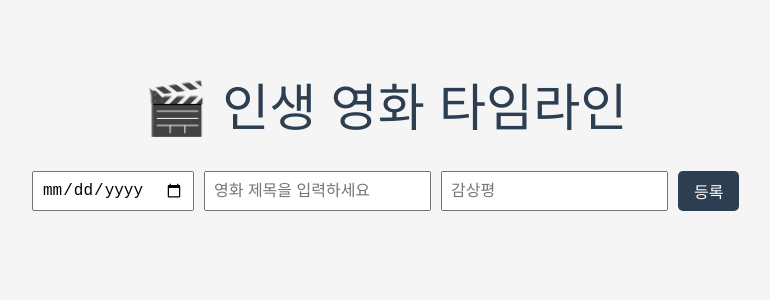
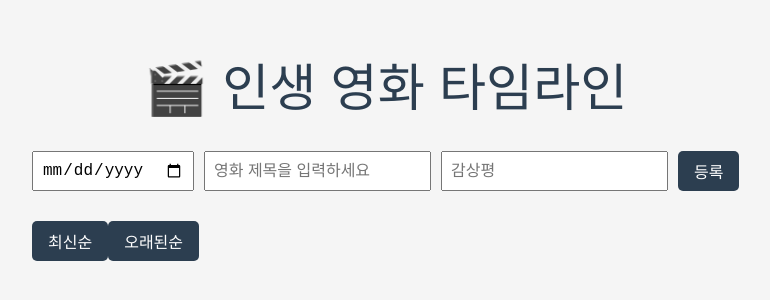
Before and after one commit to yongmaru789/my_movie_timeline, a React (Vite) app: page / in a window 1280 px wide. Shown: the part 296-596 px from the top of the page, without its empty margins (8-778 px from the left). Built offline with nearby package versions, Linux system fonts and the light colour scheme.

Commit message:
commit 5 날짜 기준 정렬 기능 추가

```diff
--- a/src/App.jsx
+++ b/src/App.jsx
@@ -9,22 +9,19 @@ function App() {
   const [editIndex, setEditIndex] = useState(null);
   const [editTitle, setEditTitle] = useState('');
   const [editComment, setEditComment] = useState('');
+  const [sortOrder, setSortOrder] = useState('newest');
 
   useEffect(() => {
     const stored = localStorage.getItem("my_movie_timeline");
-    console.log('로컬스토리지에 저장된 값:', stored);
-
     if (stored) {
-    const parsed = JSON.parse(stored);
-    console.log('파싱된 영화 목록:', parsed);
-    setMovies(parsed);
+      const parsed = JSON.parse(stored);
+      setMovies(parsed);
     }
   }, []);
 
   useEffect(() => {
     if (movies.length > 0) {
       localStorage.setItem("my_movie_timeline", JSON.stringify(movies));
-      console.log('저장됨:', JSON.stringify(movies));
     }
   }, [movies]);
 
@@ -66,6 +63,14 @@ function App() {
     setEditComment('');
   };
 
+  const sortedMovies = [...movies].sort((a, b) => {
+    if (sortOrder === 'newest' ) {
+      return new Date(b.date) - new Date(a.date);
+    } else {
+      return new Date(a.date) - new Date(b.date);
+    }
+  })
+
   return (
     <div className="App">
       <h1>🎬 인생 영화 타임라인</h1>
@@ -91,8 +96,13 @@ function App() {
         <button type="submit">등록</button>
       </form>
 
+      <div style={{ marginTop: '10px' }}>
+        <button onClick={() => setSortOrder('newest')}>최신순</button>
+        <button onClick={() => setSortOrder('oldest')}>오래된순</button>
+      </div>
+
       <ul>
-        {movies.map((movie, index) => (
+        {sortedMovies.map((movie, index) => (
           <li key={index}>
             <strong>{movie.date}</strong> -&nbsp;
             {editIndex === index ? (
```
